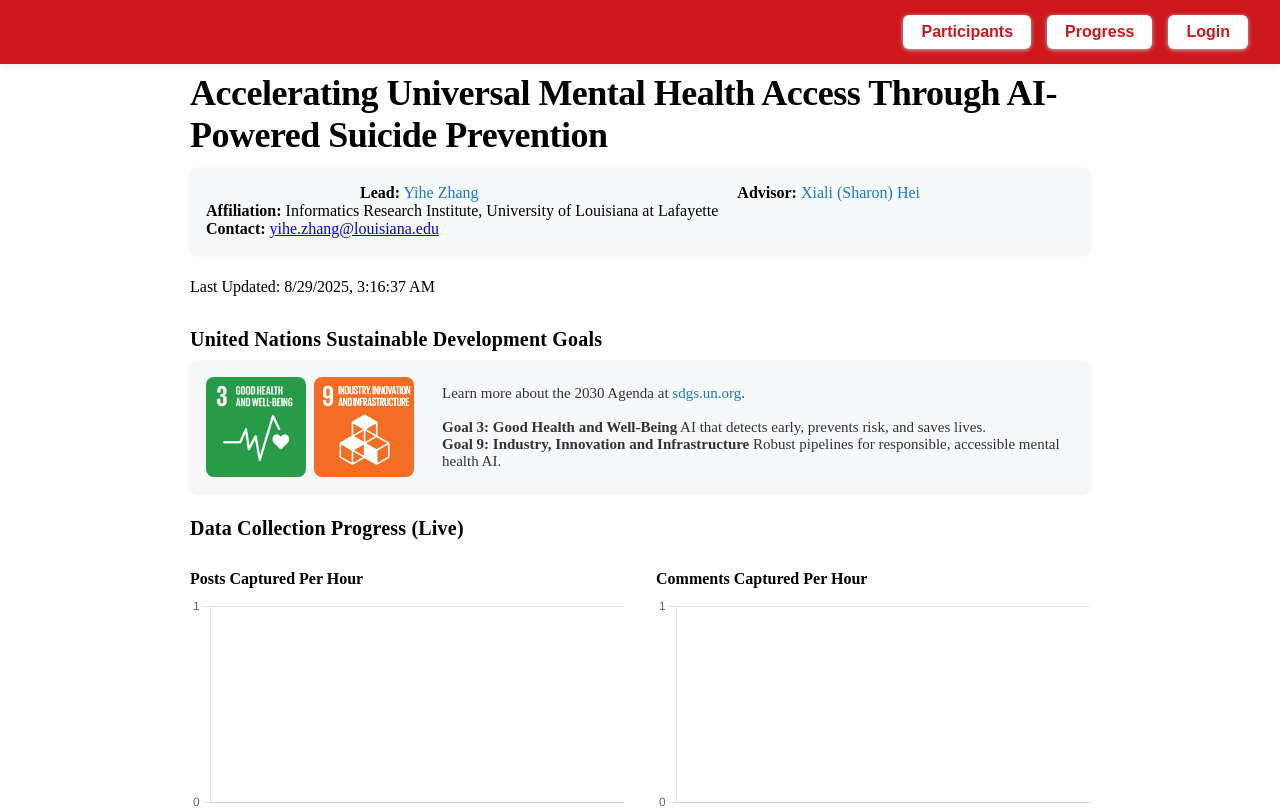
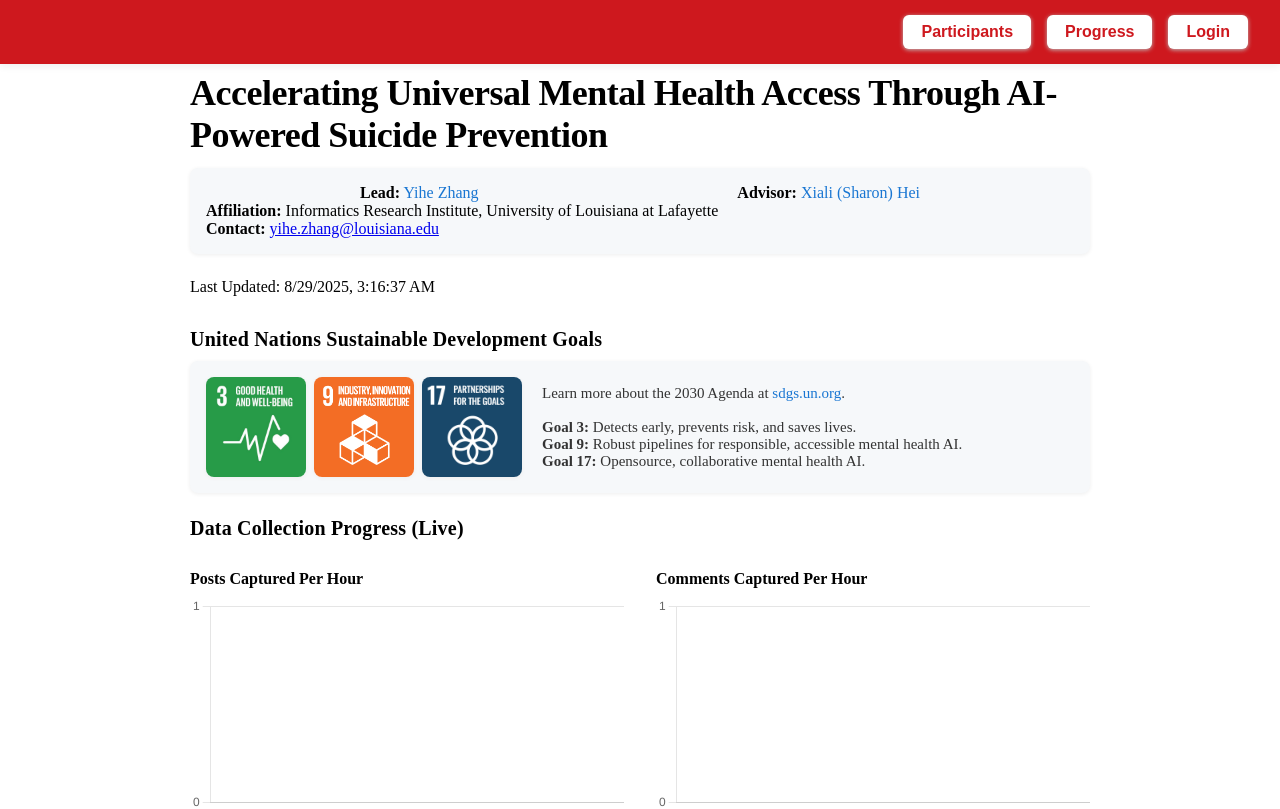
Before and after one commit to ihozh/mental-health-vercel, a Next.js app: page / in a window 1280 px wide. Shown: the top 809 px of the page. Built offline with nearby package versions, Linux system fonts and the light colour scheme; no server answers; the database is empty.

Commit message:
update main page add goal 17

```diff
--- a/pages/index.js
+++ b/pages/index.js
@@ -191,10 +191,11 @@ export default function Home() {
       <h2 style={{ margin: '18px 0 10px 0', fontWeight: 600, fontSize: 20, letterSpacing: '0.01em' }}>United Nations Sustainable Development Goals</h2>
       <section className="dashboard-section" style={{ marginBottom: 24, background: '#f6f8fa', borderRadius: 8, padding: 16, boxShadow: '0 1px 4px #eee' }}>
         <div className="sdg-row" style={{ display: 'flex', alignItems: 'center', gap: 16 }}>
-          <div style={{ flex: '0 0 220px' }}>
+          <div style={{ flex: '0 0 320px' }}>
             <div style={{ display: 'flex', gap: 8, alignItems: 'center' }}>
-              <img src="/SDG3.jpg" alt="Sustainable Development Goals 1" className="sdg-image" style={{ width: 100, height: 'auto', objectFit: 'cover' }} />
-              <img src="/SDG9.png" alt="Sustainable Development Goals 2" className="sdg-image" style={{ width: 100, height: 'auto', objectFit: 'cover' }} />
+              <img src="/SDG3.jpg" alt="Sustainable Development Goals 3" className="sdg-image" style={{ width: 100, height: 'auto', objectFit: 'cover' }} />
+              <img src="/SDG9.png" alt="Sustainable Development Goals 9" className="sdg-image" style={{ width: 100, height: 'auto', objectFit: 'cover' }} />
+              <img src="/sdg17.png" alt="Sustainable Development Goals 17" className="sdg-image" style={{ width: 100, height: 'auto', objectFit: 'cover' }} />
             </div>
           </div>
           <div style={{ flex: 1, fontSize: 15, color: '#333' }}>
@@ -202,9 +203,12 @@ export default function Home() {
               Learn more about the 2030 Agenda at
               {' '}<a href="https://sdgs.un.org" target="_blank" rel="noopener noreferrer" style={{ color: '#1976d2', textDecoration: 'none' }}>sdgs.un.org</a>.
               <br /><br />
-              <b>Goal 3: Good Health and Well-Being</b> AI that detects early, prevents risk, and saves lives.
+              <b>Goal 3: </b> Detects early, prevents risk, and saves lives.
               <br />
-              <b>Goal 9: Industry, Innovation and Infrastructure</b> Robust pipelines for responsible, accessible mental health AI.
+              <b>Goal 9: </b> Robust pipelines for responsible, accessible mental health AI.
+              <br />
+              <b>Goal 17: </b> Opensource, collaborative mental health AI.
+              <br />
             </p>
           </div>
         </div>
```
Also changed, not shown: public/SDG17.png (added).
